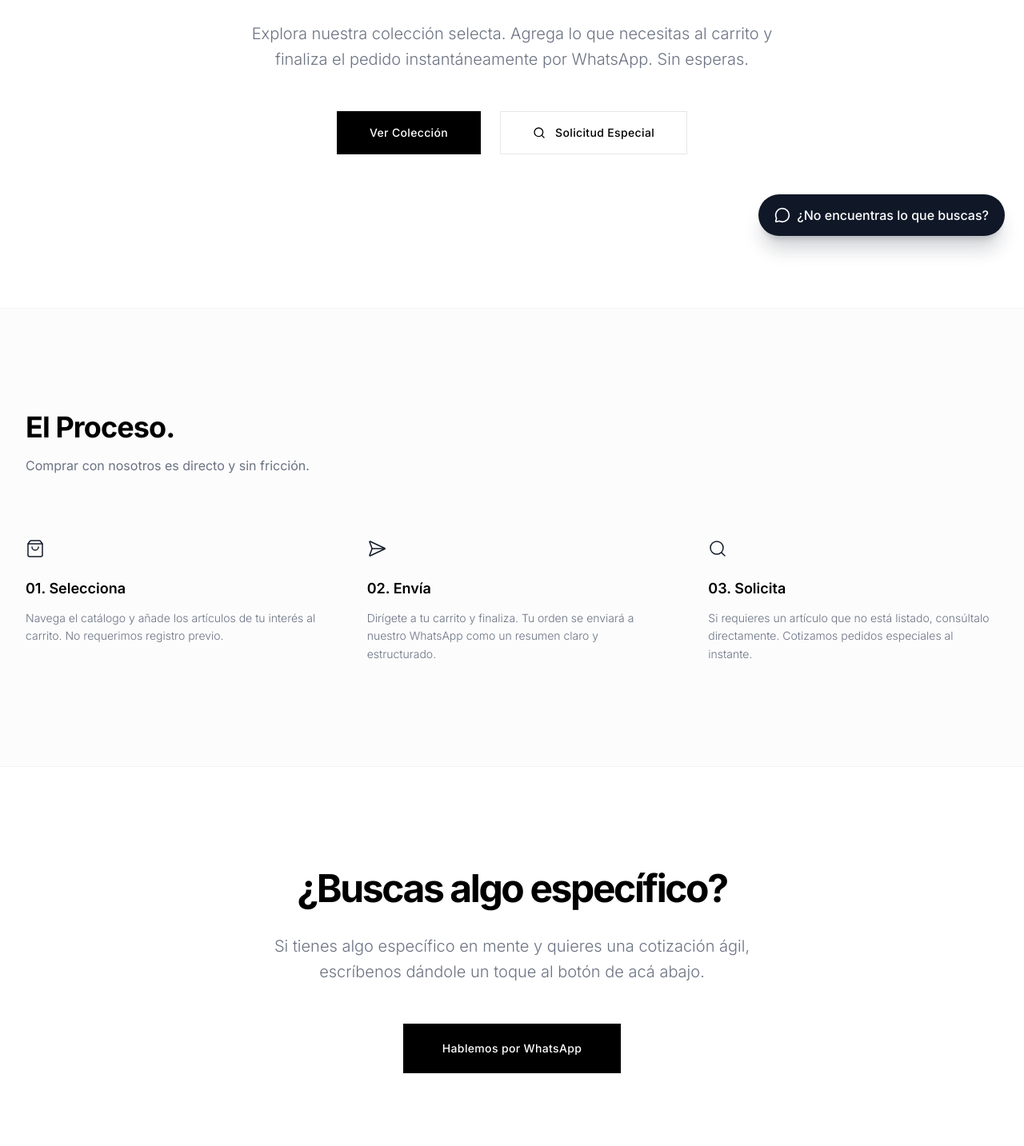
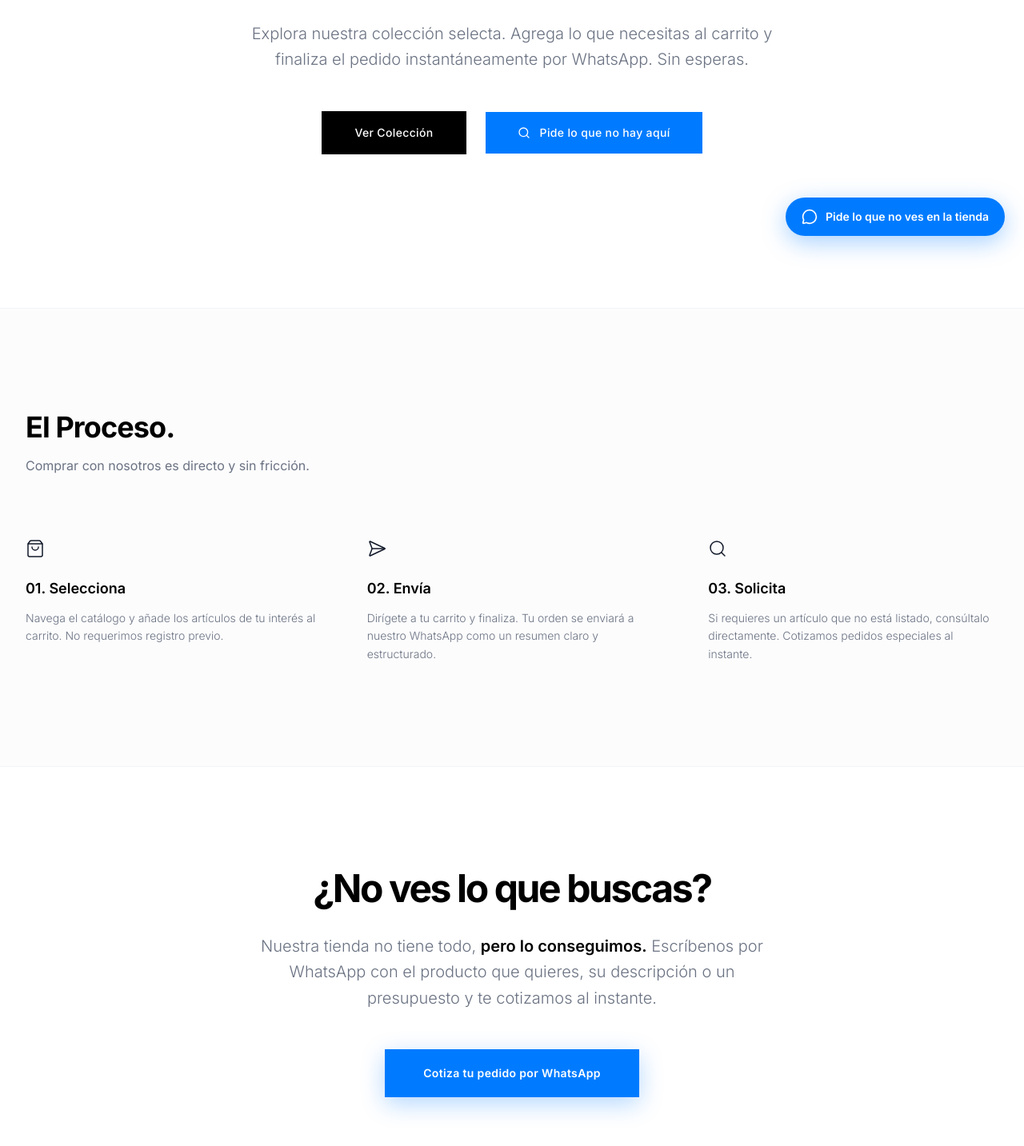
Before and after one commit to multiserviciosespecialescr/ecommerce, a Next.js app: page / in a window 1280 px wide. Shown: the part 481-1914 px from the top of the page at 80% size. Built offline with nearby package versions, Linux system fonts and the light colour scheme.

Commit message:
Brand: Aplicar color azul #007bff de lobuscamos.com en todos los CTAs de WhatsApp y mejorar claridad del mensaje de pedidos personalizados

```diff
--- a/src/app/globals.css
+++ b/src/app/globals.css
@@ -2,11 +2,9 @@
 
 @theme {
   --font-sans: "Inter", ui-sans-serif, system-ui, sans-serif;
-  --color-primary-50: #eef2ff;
-  --color-primary-100: #e0e7ff;
-  --color-primary-500: #6366f1;
-  --color-primary-600: #4f46e5;
-  --color-primary-700: #4338ca;
+  --color-brand: #007bff;
+  --color-brand-dark: #0062cc;
+  --color-brand-light: #e8f2ff;
   --color-bg: #fafafa;
 }
 
--- a/src/app/page.tsx
+++ b/src/app/page.tsx
@@ -34,10 +34,11 @@ export default function Home() {
             </Link>
             <button
               onClick={handleCustomQuote}
-              className="w-full sm:w-auto bg-transparent hover:bg-gray-50 text-black border border-gray-200 px-10 py-4 font-medium text-sm tracking-wide transition-all rounded-none flex items-center justify-center gap-3"
+              className="w-full sm:w-auto text-white px-10 py-4 font-medium text-sm tracking-wide transition-all hover:brightness-110 rounded-none flex items-center justify-center gap-3"
+              style={{ backgroundColor: '#007bff' }}
             >
               <Search className="w-4 h-4" />
-              Solicitud Especial
+              Pide lo que no hay aquí
             </button>
           </div>
         </div>
@@ -91,15 +92,16 @@ export default function Home() {
       {/* CTA Final */}
       <section className="py-32 px-6 border-t border-gray-100 bg-white">
         <div className="max-w-4xl mx-auto text-center">
-          <h2 className="text-4xl md:text-5xl font-bold text-black mb-8 tracking-tighter">¿Buscas algo específico?</h2>
+          <h2 className="text-4xl md:text-5xl font-bold text-black mb-8 tracking-tighter">¿No ves lo que buscas?</h2>
           <p className="mt-6 text-lg sm:text-xl text-gray-500 max-w-2xl mx-auto leading-relaxed font-light mb-12">
-            Si tienes algo específico en mente y quieres una cotización ágil, escríbenos dándole un toque al botón de acá abajo.
+            Nuestra tienda no tiene todo, <span className="font-semibold text-black">pero lo conseguimos.</span> Escríbenos por WhatsApp con el producto que quieres, su descripción o un presupuesto y te cotizamos al instante.
           </p>
           <button
             onClick={handleCustomQuote}
-            className="bg-black text-white px-12 py-5 font-medium text-sm tracking-wide transition-all hover:bg-gray-900 rounded-none border border-black inline-flex items-center gap-3"
+            className="text-white px-12 py-5 font-semibold text-sm tracking-wide transition-all hover:brightness-110 rounded-none inline-flex items-center gap-3 shadow-lg"
+            style={{ backgroundColor: '#007bff', boxShadow: '0 8px 30px rgba(0,123,255,0.3)' }}
           >
-            Hablemos por WhatsApp
+            Cotiza tu pedido por WhatsApp
           </button>
         </div>
       </section>
--- a/src/app/productos/[id]/ProductClientRenderer.tsx
+++ b/src/app/productos/[id]/ProductClientRenderer.tsx
@@ -111,10 +111,11 @@ export function ProductClientRenderer({ product }: { product: Product }) {
 
           <button
             onClick={handleInterested}
-            className="flex-1 py-4 text-xs tracking-widest uppercase font-semibold transition-colors bg-white border border-gray-200 text-black hover:border-black flex items-center justify-center gap-3"
+            className="flex-1 py-4 text-xs tracking-widest uppercase font-semibold transition-all flex items-center justify-center gap-3 text-white hover:brightness-110"
+            style={{ backgroundColor: '#007bff' }}
           >
             <MessageCircle className="w-4 h-4" />
-            Consulta Tallas
+            Pedir o Consultar
           </button>
         </div>
       </div>
--- a/src/components/GlobalAction.tsx
+++ b/src/components/GlobalAction.tsx
@@ -15,17 +15,19 @@ export function GlobalAction() {
       alert('Número no configurado en entorno')
       return
     }
-    const msg = encodeURIComponent('Hola, estoy buscando un producto que no aparece en el catálogo:\n- Producto:\n- Presupuesto:\n')
+    const msg = encodeURIComponent('Hola, quiero pedir un producto personalizado que no encuentro en el catálogo:\n\n- Producto que busco:\n- Presupuesto aproximado:\n\n¡Gracias!')
     window.open(`https://wa.me/${phoneNumber}?text=${msg}`, '_blank')
   }
 
   return (
     <button
       onClick={handleGeneralQuestion}
-      className="fixed bottom-6 right-6 z-30 bg-gray-900 hover:bg-black text-white px-5 py-3.5 rounded-full font-medium shadow-xl shadow-gray-900/20 flex items-center gap-2 transform transition-all hover:scale-105 active:scale-95"
+      className="fixed bottom-6 right-6 z-30 text-white px-5 py-3.5 rounded-full font-semibold shadow-xl flex items-center gap-2.5 transform transition-all hover:scale-105 active:scale-95 hover:brightness-110"
+      style={{ backgroundColor: '#007bff', boxShadow: '0 8px 30px rgba(0,123,255,0.35)' }}
     >
-      <MessageCircle className="w-5 h-5" />
-      <span className="hidden sm:inline">¿No encuentras lo que buscas?</span>
+      <MessageCircle className="w-5 h-5 flex-shrink-0" />
+      <span className="hidden sm:inline text-sm">Pide lo que no ves en la tienda</span>
+      <span className="sm:hidden text-sm">Pedir</span>
     </button>
   )
 }
--- a/src/components/ProductCard.tsx
+++ b/src/components/ProductCard.tsx
@@ -87,10 +87,11 @@ export function ProductCard({ product }: ProductCardProps) {
 
           <button
             onClick={handleInterested}
-            className="w-full py-3.5 text-xs tracking-widest uppercase font-semibold transition-colors bg-white border border-gray-200 text-black hover:border-black rounded-none flex items-center justify-center gap-2"
+            className="w-full py-3.5 text-xs tracking-widest uppercase font-semibold transition-all rounded-none flex items-center justify-center gap-2 text-white hover:brightness-110"
+            style={{ backgroundColor: '#007bff' }}
           >
             <MessageCircle className="w-4 h-4" />
-            Consulta
+            Pedir por WhatsApp
           </button>
         </div>
       </div>
```
